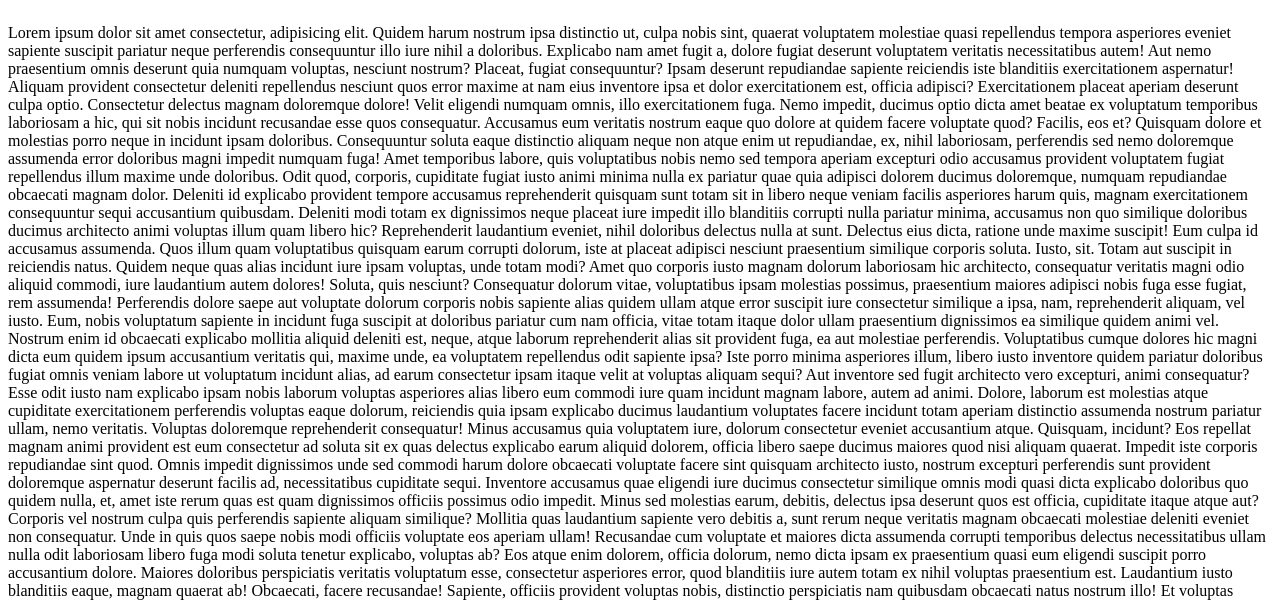
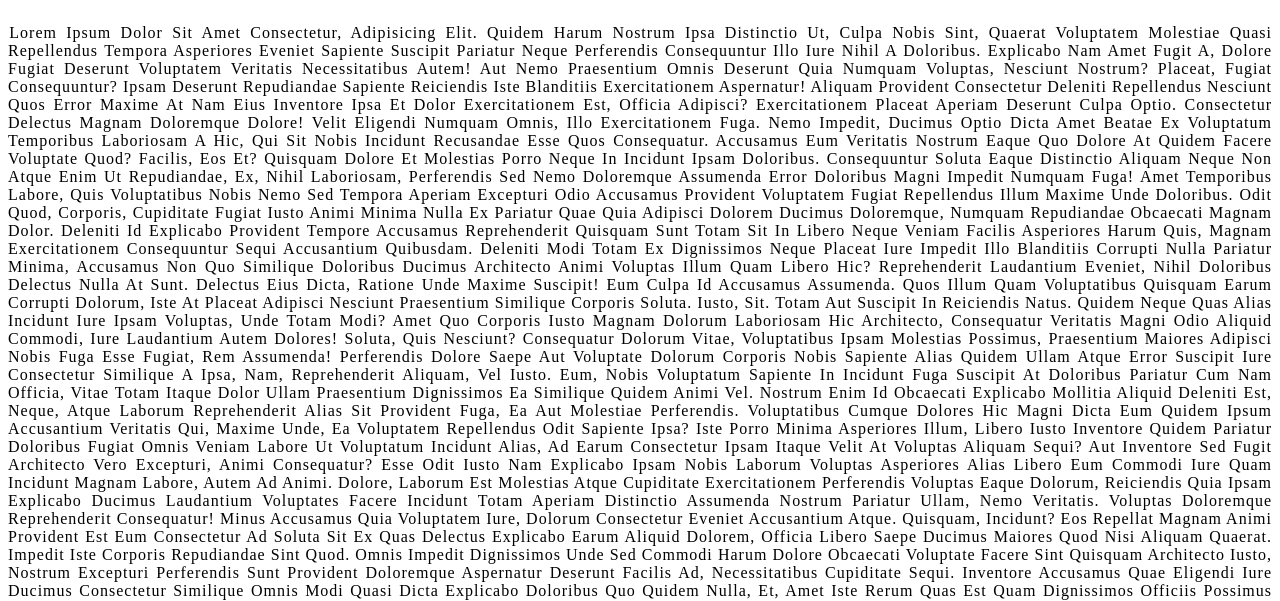
Before and after one commit to SathiskumarD/LearnHTMLCSS, a plain HTML site: page learncss.html in a window 1280 px wide. Shown: the part 185-786 px from the top of the page. Drawn offline with Linux system fonts and the light colour scheme.

Commit message:
add css styles

```diff
--- a/styles.css
+++ b/styles.css
@@ -13,9 +13,15 @@ p {
     font-weight: lighter;
     font-style: normal;
     /* font-variant-east-asian: jis04; */
+    /* For more information refer this website https: //www.w3schools.com/css/css_text.asp */
     font-variant: inherit;
     font-stretch: semi-expanded;
-
-
-
+    color: black;
+    text-align: justify;
+    text-decoration: none;
+    text-transform: capitalize;
+    text-decoration-style: inherit;
+    text-indent: 1pt;
+    letter-spacing: 1px;
+    direction: ltr;
 }
```
